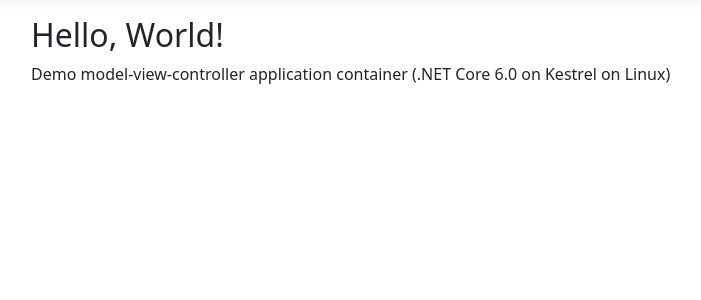
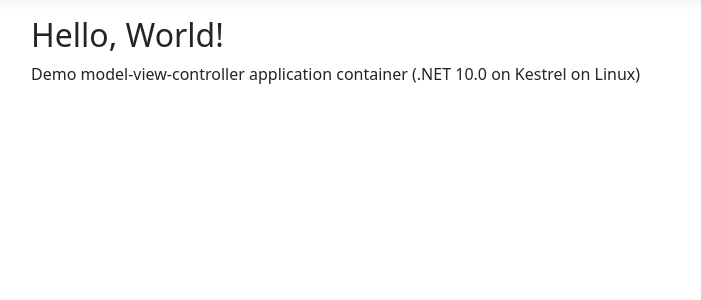
Before and after one commit to bstraehle/dotnet-mvc-app, an ASP.NET Core app: page / in a window 1280 px wide. Shown: the part 57-357 px from the top of the page, without its empty margins (51-752 px from the left). Run offline with ASP.NET Core 8, Linux system fonts and the light colour scheme; style sheets or scripts are compiled from the project's sources.

Commit message:
Update version text to .NET 10.0
Co-Authored-By: Bernd Straehle <bstraehle@gmail.com>

```diff
--- a/Views/Home/Index.cshtml
+++ b/Views/Home/Index.cshtml
@@ -4,4 +4,4 @@
 
 <h2>@ViewData["Title"]</h2>
 
-<p>Demo model-view-controller application container (.NET Core 6.0 on Kestrel on Linux)</p>
+<p>Demo model-view-controller application container (.NET 10.0 on Kestrel on Linux)</p>
```
